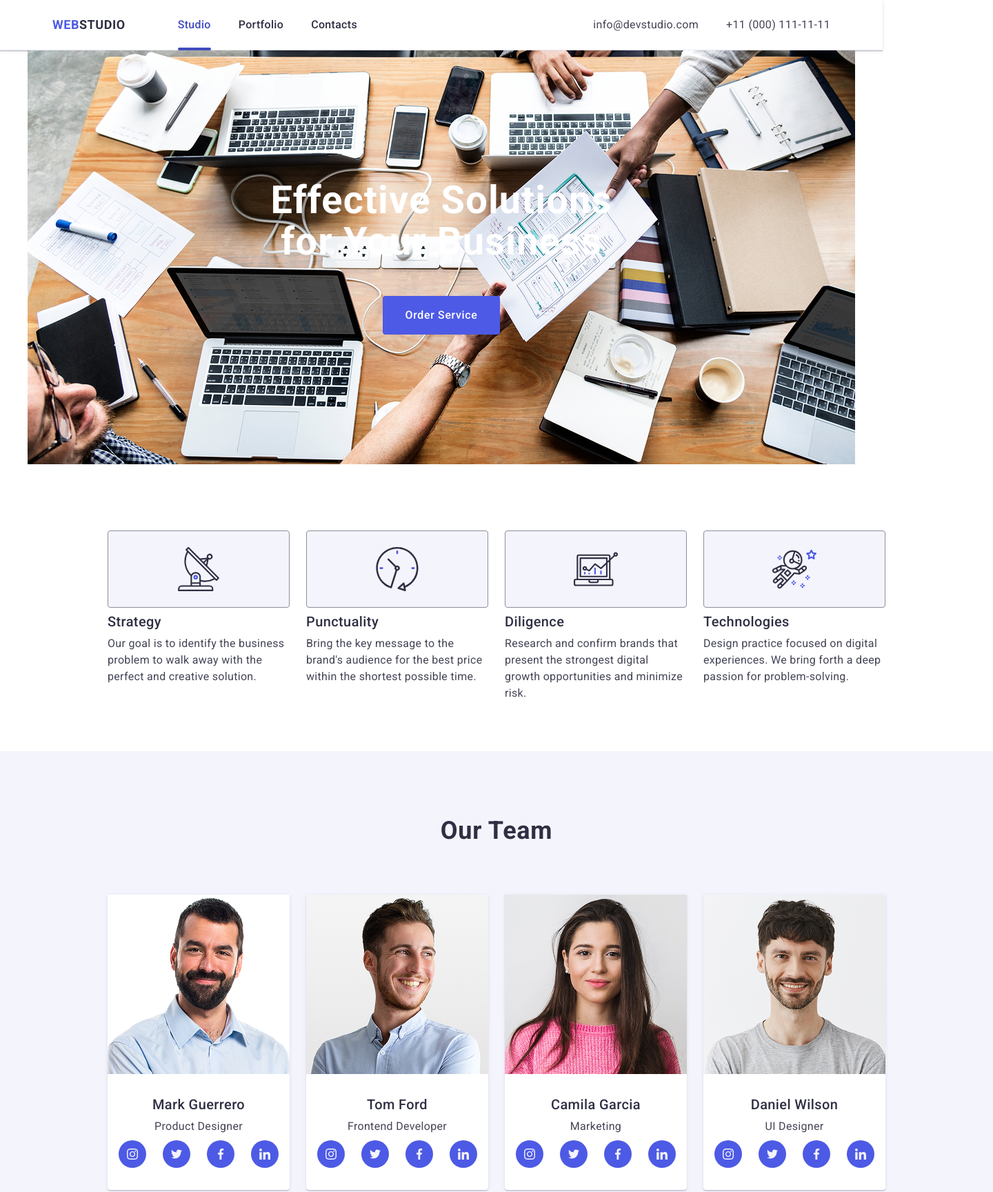
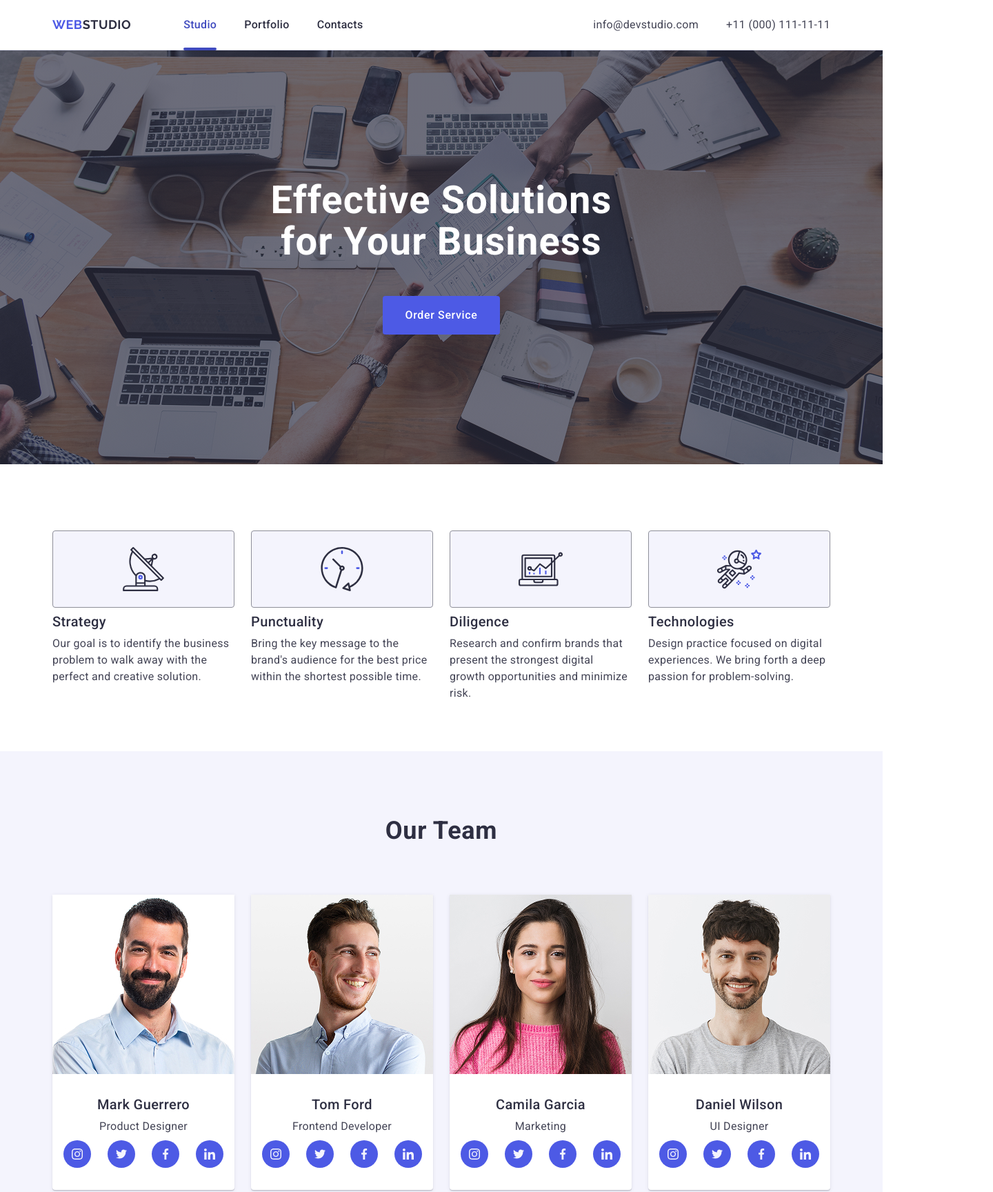
Before and after one commit to Walter903/goit-markup-hw-06, a plain HTML site: page index.html in a window 1280 px wide. Shown: the top 1728 px of the page at 69% size, 1440 px wide, since content can reach past the window. Drawn offline with nearby package versions, Linux system fonts and the light colour scheme.

Commit message:
Update styles.css

```diff
--- a/css/styles.css
+++ b/css/styles.css
@@ -82,6 +82,7 @@ button {
   display: none;
 }
 .logo-header-logo {
+  font-family: 'Raleway', sans-serif;
   font-size: 18px;
   font-weight: 700;
   line-height: 1.17;
@@ -251,21 +252,25 @@ line-height: 24px;
 letter-spacing: 0.02em;
 color: #434455;
 }
-.list-mobiles {
+.menu-studio {
 font-weight: 700;
 font-size: 36px;
 line-height: 40px;
 letter-spacing: 0.02em;
 color: #404bbf;
-margin-bottom: 40px;
 }
 .list-mobile {
+  font-family: "Roboto", sans-serif;
 font-weight: 700;
 font-size: 36px;
-line-height: 40px;
+ line-height: 40px;
 letter-spacing: 0.02em;
 color: #2e2f42;
-margin-bottom: 40px;
+}
+.menu-list {
+  display: flex;
+  flex-direction: column;
+  gap: 40px;
 }
 .adress-menu {
 margin-bottom: 48px;
@@ -275,7 +280,21 @@ margin-bottom: 48px;
   display: flex;
   justify-content: space-between;
 }
-
+.svgicon {
+  fill: #f4f4fd;
+}
+.menuadress {
+font-weight: 500;
+font-size: 20px;
+line-height: 24px;
+letter-spacing: 0.02em;
+color: #4d5ae5;
+}
+.adress-menu {
+  display: flex;
+  flex-direction: column;
+  gap: 24px;
+}
 
 @media screen and (min-width: 768px) {
   .mobile-menu {
@@ -284,16 +303,27 @@ margin-bottom: 48px;
 }
 
 /* hero-mobile */
+
 .hero-image {
-  max-width: 320px;
-  margin-left: auto;
-  margin-right: auto;
-  background-image: url(..//images/peo-mob-1x.jpg);
-}
+  background: #2e2f42;
+  margin: 0 auto;
+  padding: 188px 0;
+  background-image: linear-gradient(
+      rgba(46, 47, 66, 0.7),
+      rgba(46, 47, 66, 0.7)
+    ),
+    url(../images/peo-mob-1x.jpg);
+  background-repeat: no-repeat;
+  background-position: center;
+  background-size: cover;
+   }
 
 @media screen and (max-width: 767px) and (min-resolution: 2x) {
 .hero-image {
- background-image: url(../images/peo-mob-2x.jpg)
+ background-image: linear-gradient(
+  rgba(46, 47, 66, 0.7),
+  rgba(46, 47, 66, 0.7)
+), url(../images/peo-mob-2x.jpg)
 }
  }
 
@@ -338,18 +368,23 @@ margin-bottom: 48px;
 /* hero-tab */
 @media screen and (min-width: 768px) {
   .hero-image {
-    max-width: 768px;
-    background-image: url(../images/peo-tab-1x.jpg);
+    background-image: linear-gradient(
+      rgba(46, 47, 66, 0.7),
+      rgba(46, 47, 66, 0.7)
+    ), url(../images/peo-tab-1x.jpg);
   }
 }
 
 @media screen and (min-width: 768px) and (min-resolution: 2x) {
   .hero-image {
-    background-image: url(../images/peo-tab-2x.jpg);
-  }
-}
-
-@media screen and (min-width: 768px) {
+    background-image: linear-gradient(
+      rgba(46, 47, 66, 0.7),
+      rgba(46, 47, 66, 0.7)
+    ), url(../images/peo-tab-2x.jpg);
+  }
+}
+
+
 
   .btn-order {
     background-color: #4d5ae5;
@@ -387,9 +422,10 @@ margin-bottom: 48px;
     min-height: 120px;
     margin-right: auto;
     margin-left: auto;
+    text-align: center;
     max-width: 496px;
   }
-}
+
 
 /* hero-dextop */
 
@@ -402,23 +438,20 @@ margin-bottom: 48px;
     background-image: linear-gradient(
         rgba(46, 47, 66, 0.7),
         rgba(46, 47, 66, 0.7)
-         )
-  }
-
-}
-
-@media  screen and (min-width: 1158px) {
-  .hero-image {
-    margin-left: auto;
-    margin-right: auto;
-    max-width: 1200px;
-    background-image: url(../images/peo-dex-1x.jpg);
-  }
-}
+      ),
+      url(../images/peo-dex-1x.jpg);
+    background-repeat: no-repeat;
+    background-position: center;
+    background-size: cover;
+  }
+   }
 
 @media  screen and (min-width: 1158px) and (min-resolution: 2x) {
   .hero-image {
-    background-image: url(../images/peo-dex-2x.jpg);
+    background-image: linear-gradient(
+      rgba(46, 47, 66, 0.7),
+      rgba(46, 47, 66, 0.7)
+    ), url(../images/peo-dex-2x.jpg);
   }
 }
 
@@ -453,31 +486,20 @@ margin-bottom: 48px;
 /* section-skills */
 
 .section-skills {
-  width: 288px;
-  height: 696px;
-  margin-right: auto;
-  margin-left: auto;
-  margin-bottom: 96px;
+ padding-top: 96px;
+ padding-bottom: 96px;
 }
 
 .discription-item {
   display: flex;
   flex-wrap: wrap;
   gap: 72px;
-  margin-top: 96px;
-  width: 288px;
-height: 696px;
+
 }
 
 .icon-list {
   display: none;
 }
-
-.item-skills {
-    width: 288px;
-    height: 120px;
-}
-
 
 .our-skills {
     font-size: 36px;
@@ -502,29 +524,16 @@ height: 696px;
 
 @media screen and (min-width: 768px) {
 
-    .section-skills {
-        margin-right: auto;
-        margin-left: auto;
-
-        width: 736px;
-        height: 312px;
-      }
-
       .discription-item {
         display: flex;
-        flex-direction: row;
         flex-wrap: wrap;
         gap: 24px;
-        margin-left: auto;
-        margin-right: auto;
-        margin-bottom: 96px;
-        height: 312px;
-        width: 736px;
+        row-gap: 72px;
+        column-gap: 24px;
       }
 
       .item-skills {
-        width: 356px;
-        height: 120px;
+        width: calc((100% - 64px) / 2);
       }
 
       .our-skills {
@@ -553,11 +562,6 @@ height: 696px;
   }
 
   @media screen and (min-width: 1158px) {
-    .section-skills {
-      min-width: 1440px;
-      height: 224px;
-    }
-
 
     .discription-item {
       display: flex;
@@ -607,12 +611,13 @@ height: 696px;
   }
 
   /* Our team-mobile */
-
   .section-team {
     background-color: #f4f4fd;
-    padding-bottom: 96px;
-
-  }
+   margin: 0 auto;
+   padding-top: 96px;
+   padding-bottom: 96px;
+  }
+
   .our-team {
     font-size: 36px;
     font-weight: 700;
@@ -621,11 +626,19 @@ height: 696px;
     color: #2e2f42;
     text-align: center;
     text-transform: capitalize;
-    padding-top: 96px;
-  }
+  }
+  .image-list {
+      display: flex;
+      flex-wrap: wrap;
+      justify-content: center;
+      align-items: center;
+      gap: 72px;
+      padding-top: 72px;
+  }
+
   .imeges-fone {
     width: 264px;
-    margin-top: 72px;
+
     background-color: #ffffff;
     border-radius: 0px 0px 4px 4px;
     box-shadow: 0px 1px 6px rgba(46, 47, 66, 0.08),
@@ -683,6 +696,8 @@ height: 696px;
     .section-team {
       background-color: #f4f4fd;
      margin: 0 auto;
+     padding-top: 96px;
+     padding-bottom: 96px;
     }
     .our-team {
       min-width: 162px;
@@ -704,10 +719,10 @@ height: 696px;
      justify-content: center;
       gap: 24px;
       border-radius: 0px 0px 4px 4px;
+      padding-top: 72px;
     }
     .imeges-fone {
       background-color: #ffffff;
-
       border-radius: 0px 0px 4px 4px;
       box-shadow: 0px 1px 6px rgba(46, 47, 66, 0.08),
         0px 1px 1px rgba(46, 47, 66, 0.16), 0px 2px 1px rgba(46, 47, 66, 0.08);
@@ -770,9 +785,9 @@ height: 696px;
     }
     .section-team {
       background-color: #f4f4fd;
-      width: 1440px;
-      height: 732px;
       margin: 0 auto;
+    padding-top: 96px;
+    padding-bottom: 96px;
     }
     .our-team {
       min-width: 162px;
@@ -789,9 +804,9 @@ height: 696px;
     .image-list {
       display: flex;
       align-items: center;
-      padding-bottom: 150px;
       gap: 24px;
       border-radius: 0px 0px 4px 4px;
+      padding-top: 72px;
     }
     .imeges-fone {
       background-color: #ffffff;
@@ -858,10 +873,11 @@ height: 696px;
 
   .portfolio {
     text-align: center;
-    margin-bottom: 72px;
+
   }
   .portfolio-item {
     flex-wrap: wrap;
+    padding-top: 72px;
      }
   .items-portfolio {
     transition: box-shadow 250ms cubic-bezier(0.4, 0, 0.2, 1);
@@ -927,14 +943,14 @@ height: 696px;
       text-transform: capitalize;
       color: #2e2f42;
       font-weight: 700;
-      margin-bottom: 72px;
+
     }
     .portfolio-item {
       display: flex;
       align-items: center;
-      margin-top: 72px;
       column-gap: 24px;
       row-gap: 48px;
+      padding-top: 72px;
     }
     .items-portfolio {
       width: calc((100% - 48px) / 2);
@@ -1002,15 +1018,15 @@ height: 696px;
       text-transform: capitalize;
       color: #2e2f42;
       font-weight: 700;
-      margin-bottom: 72px;
+
     }
     .portfolio-item {
       display: flex;
       align-items: center;
-      margin-top: 72px;
       flex-wrap: wrap;
       column-gap: 24px;
       row-gap: 48px;
+      padding-top: 72px;
     }
     .items-portfolio {
       width: calc((100% - 48px) / 3);
@@ -1251,8 +1267,6 @@ height: 696px;
   /*footer-dextop*/
   @media screen and (min-width: 1158px) {
     .sec-footer {
-      width: 1440px;
-      height: 312px;
       background: #2e2f42;
       margin: 0 auto;
 
```
